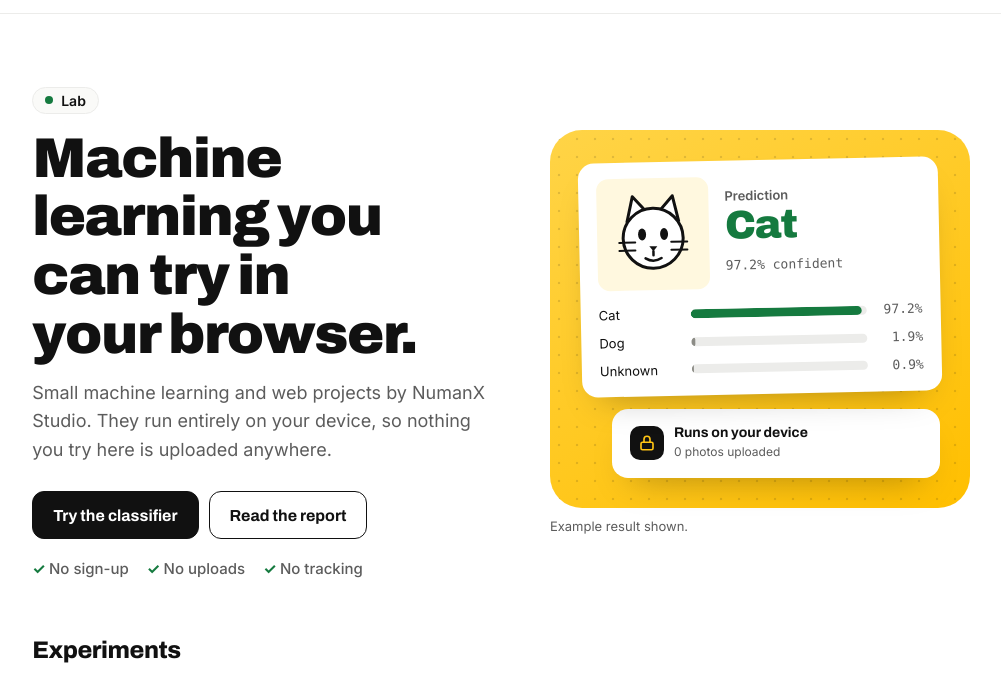
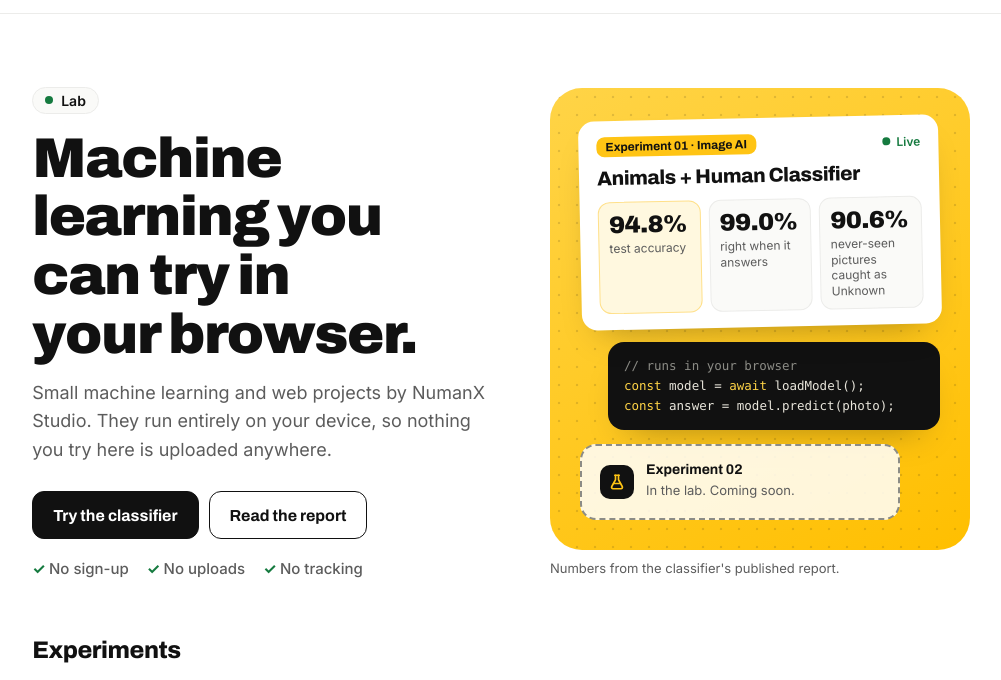
Before and after one commit to muhammadnuman340/numanx-experiments, a plain HTML site: page index.html in a window 1280 px wide. Shown: the part 51-731 px from the top of the page, without its empty margins (139-1140 px from the left). Drawn offline with Linux system fonts and the light colour scheme.

Commit message:
Home: lab overview instead of a cat example; classifier: butterfly example in the hero
- Home stage now shows the lab: Experiment 01 with its real report numbers
  (94.8% / 99.0% / 90.6%), a short TensorFlow.js snippet and Experiment 02 coming soon
- Classifier page hero gets the example prediction (Butterfly, real class list,
  70% confidence line), marked as an example

Co-Authored-By: Claude Opus 5.5 <noreply@anthropic.com>
Claude-Session: https://claude.ai/code/session_01DJJeHEHsoc5TKS7TiZr63b

```diff
--- a/index.html
+++ b/index.html
@@ -17,21 +17,23 @@
       background: radial-gradient(circle, rgba(17,17,17,.13) 1.3px, transparent 1.6px) 0 0 / 18px 18px, linear-gradient(150deg, #ffd447, #ffbf00); }
     .float { background: #fff; color: #111; border-radius: 16px; box-shadow: var(--shadow-float); padding: 16px 18px; }
     .float.tilt { transform: rotate(-1.2deg); }
-    .pred { display: grid; grid-template-columns: 112px minmax(0, 1fr); gap: 16px; align-items: center; }
-    .pred svg { width: 112px; height: 112px; display: block; border-radius: 12px; background: #fff8df; }
-    .pred small { display: block; color: #5c5c5c; font: 600 13px var(--sans); }
-    .pred strong { display: block; font: 900 40px/1 var(--font-display); letter-spacing: -.03em; color: #157a3f; margin: 2px 0 6px; }
-    .pred em { font: 500 13px var(--mono); color: #5c5c5c; font-style: normal; }
-    .rows { display: grid; gap: 7px; margin-top: 14px; font-size: 13px; }
-    .row { display: grid; grid-template-columns: 82px minmax(0, 1fr) 46px; gap: 10px; align-items: center; }
-    .row i { height: 9px; border-radius: 99px; background: #ececea; display: block; overflow: hidden; }
-    .row i b { display: block; height: 100%; border-radius: inherit; background: #8c8c86; }
-    .row.top i b { background: #157a3f; }
-    .row span:last-child { text-align: right; font-family: var(--mono); color: #5c5c5c; }
-    .chip { display: flex; align-items: center; gap: 10px; margin-left: 32px; font-size: 14px; }
-    .chip span.ic { width: 34px; height: 34px; border-radius: 10px; background: #111; color: #ffc414; display: grid; place-items: center; flex: none; }
-    .chip b { display: block; font: 700 14px var(--font-display); }
-    .chip small { color: #5c5c5c; font-size: 12px; }
+    .lab-head { display: flex; justify-content: space-between; align-items: center; gap: 10px; }
+    .lab-tag { font: 700 12px var(--font-display); background: #ffc414; color: #111; padding: 3px 9px; border-radius: 8px; }
+    .live { display: inline-flex; align-items: center; gap: 6px; font: 600 12px var(--sans); color: #157a3f; }
+    .live i { width: 8px; height: 8px; border-radius: 50%; background: #157a3f; }
+    .lab-title { display: block; font: 800 20px/1.15 var(--font-display); letter-spacing: -.02em; margin: 10px 0 12px; }
+    .stats { display: grid; grid-template-columns: repeat(3, minmax(0, 1fr)); gap: 8px; }
+    .stats div { background: #fafaf8; border: 1px solid #ececea; border-radius: 12px; padding: 10px; }
+    .stats div:first-child { background: #fff8df; border-color: #ffe08a; }
+    .stats strong { display: block; font: 900 24px/1 var(--font-display); letter-spacing: -.02em; color: #111; }
+    .stats small { display: block; margin-top: 4px; font-size: 12px; line-height: 1.3; color: #5c5c5c; }
+    .float.code { background: #111; color: #e9e6dc; margin-left: 28px; padding: 0; overflow: hidden; }
+    .float.code pre { margin: 0; padding: 14px 16px; font: 12.5px/1.6 var(--mono); white-space: pre; overflow-x: auto; }
+    .code .c { color: #8c8c86; } .code .k { color: #ffd447; } .code .s { color: #8fd19e; }
+    .float.next { display: flex; align-items: center; gap: 12px; margin-right: 40px; border: 2px dashed #8c8c86; box-shadow: none; background: rgba(255,255,255,.85); }
+    .next .ic { width: 34px; height: 34px; border-radius: 10px; background: #111; color: #ffc414; display: grid; place-items: center; flex: none; }
+    .next b { display: block; font: 700 14px var(--font-display); }
+    .next small { color: #5c5c5c; font-size: 13px; }
     .demo { font-size: 13px; color: var(--muted); margin: 8px 0 0; }
 
     .section-head { display: flex; align-items: end; justify-content: space-between; gap: 12px; margin: 28px 0 18px; }
@@ -48,8 +50,8 @@
     .exp.soon:hover { border-color: var(--line-strong); }
     .exp.soon .tag { background: var(--soft); border: 1px solid var(--line); color: var(--muted); }
 
-    @media (max-width: 760px) { .hero-grid { grid-template-columns: minmax(0, 1fr); } .chip { margin-left: 0; } }
-    @media (max-width: 420px) { .pred { grid-template-columns: 84px minmax(0, 1fr); } .pred svg { width: 84px; height: 84px; } .pred strong { font-size: 32px; } }
+    @media (max-width: 760px) { .hero-grid { grid-template-columns: minmax(0, 1fr); } .float.code, .float.next { margin-left: 0; margin-right: 0; } }
+    @media (max-width: 420px) { .stats { grid-template-columns: 1fr 1fr; } .stats div:last-child { grid-column: 1 / -1; } }
   </style>
 </head>
 <body>
@@ -74,30 +76,27 @@
         <p class="trust"><span>No sign-up</span><span>No uploads</span><span>No tracking</span></p>
       </div>
       <div>
-        <div class="stage" aria-label="Example prediction from the Animals + Human Classifier">
+        <div class="stage" aria-label="What is in the lab">
           <div class="float tilt">
-            <div class="pred">
-              <svg viewBox="0 0 112 112" aria-hidden="true">
-                <path d="M30 44 36 18 52 36M82 44 76 18 60 36" fill="#fff" stroke="#111" stroke-width="3" stroke-linejoin="round"/>
-                <circle cx="56" cy="60" r="30" fill="#fff" stroke="#111" stroke-width="3"/>
-                <ellipse cx="45" cy="56" rx="4" ry="6" fill="#111"/><ellipse cx="67" cy="56" rx="4" ry="6" fill="#111"/>
-                <path d="M52 68h8l-4 5z" fill="#111"/><path d="M56 73v4M48 80q8 5 16 0" fill="none" stroke="#111" stroke-width="2.5" stroke-linecap="round"/>
-                <path d="M22 64h16M22 72h16M74 64h16M74 72h16" stroke="#111" stroke-width="2" stroke-linecap="round"/>
-              </svg>
-              <div><small>Prediction</small><strong>Cat</strong><em>97.2% confident</em></div>
-            </div>
-            <div class="rows" aria-hidden="true">
-              <div class="row top"><span>Cat</span><i><b style="width:97%"></b></i><span>97.2%</span></div>
-              <div class="row"><span>Dog</span><i><b style="width:2%"></b></i><span>1.9%</span></div>
-              <div class="row"><span>Unknown</span><i><b style="width:1%"></b></i><span>0.9%</span></div>
+            <div class="lab-head"><span class="lab-tag">Experiment 01 · Image AI</span><span class="live"><i></i>Live</span></div>
+            <b class="lab-title">Animals + Human Classifier</b>
+            <div class="stats">
+              <div><strong>94.8%</strong><small>test accuracy</small></div>
+              <div><strong>99.0%</strong><small>right when it answers</small></div>
+              <div><strong>90.6%</strong><small>never-seen pictures caught as Unknown</small></div>
             </div>
           </div>
-          <div class="float chip">
-            <span class="ic" aria-hidden="true"><svg width="18" height="18" viewBox="0 0 24 24" fill="none" stroke="currentColor" stroke-width="2.2" stroke-linecap="round"><rect x="4" y="11" width="16" height="10" rx="2"/><path d="M8 11V7a4 4 0 0 1 8 0v4"/></svg></span>
-            <div><b>Runs on your device</b><small>0 photos uploaded</small></div>
+          <div class="float code" aria-hidden="true">
+<pre><span class="c">// runs in your browser</span>
+<span class="k">const</span> model = <span class="k">await</span> loadModel();
+<span class="k">const</span> answer = model.predict(photo);</pre>
+          </div>
+          <div class="float next">
+            <span class="ic" aria-hidden="true"><svg width="18" height="18" viewBox="0 0 24 24" fill="none" stroke="currentColor" stroke-width="2.2" stroke-linecap="round" stroke-linejoin="round"><path d="M9 3h6"/><path d="M10 3v6L5 18a2 2 0 0 0 1.8 3h10.4A2 2 0 0 0 19 18l-5-9V3"/><path d="M7.5 14h9"/></svg></span>
+            <div><b>Experiment 02</b><small>In the lab. Coming soon.</small></div>
           </div>
         </div>
-        <p class="demo">Example result shown.</p>
+        <p class="demo">Numbers from the classifier's published report.</p>
       </div>
     </section>
 
```
Also changed, not shown: animal-classifier/index.html (+29 -1 lines), animal-classifier/style.css (+24 -0 lines).
